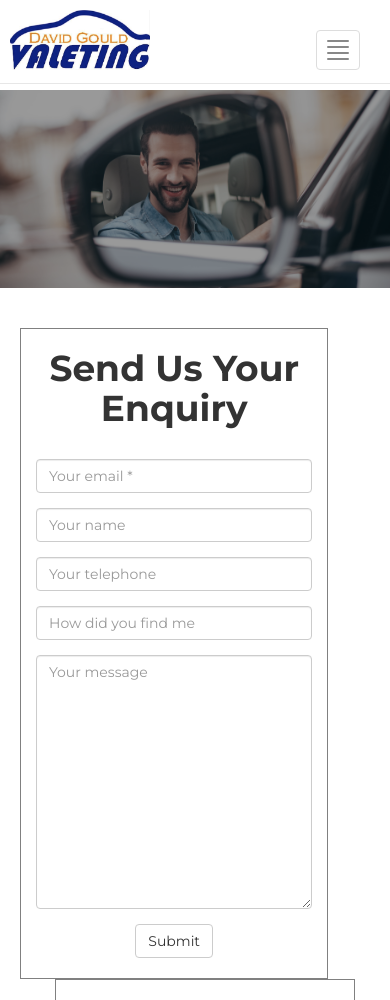
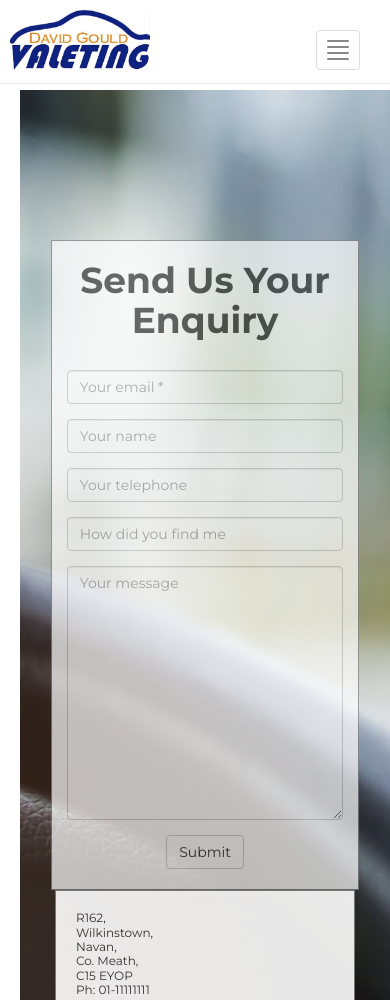
Before and after one commit to wolfenchic/valet_prj, a Django app: page /accounts/contact/ in a window 390 px wide; the page is wider, and only the part inside the window is pictured. Shown: the top 1000 px of that part. Run offline with Django 3.2, Linux system fonts and the light colour scheme; some libraries are stand-ins or nearby versions.

Commit message:
Restyled contact page

```diff
--- a/accounts/templates/accounts/contact.html
+++ b/accounts/templates/accounts/contact.html
@@ -1,25 +1,4 @@
 {% extends "base.html" %} {% load staticfiles %} {% load bootstrap_tags %} {% block content %}
-
-<br>
-<br>
-<section id="contactImage" class="bg-dark">
-    <div class="container-fluid">
-        <div class="row max-viewport align-items-center">
-            <div class="col-12">
-                <div class="row">
-                    <img class="img-responsive banner" src="{% static 'home/images/carview.jpg' %}"></img>
-                    <div class="contactText">
-                        <p class="contactText">
-                           <h1>Contact Us</h1>
-
-                            Make your car happy<br>
-                            Drop us a line</p>
-                    </div>
-                </div>
-            </div>
-        </div>
-    </div>
-</section>
 
 <br>
 <br>
@@ -27,7 +6,7 @@
   <section id="contact" class="p-5 bg-dark">
         <div class="container">
             <div class="row contactRow">
-                <div class="col-sm-6 col-lg-6 col-xs-10 formSection text-center">
+                <div class="col-sm-6 col-lg-6 col-xs-10 col-xs-offset-1 formSection text-center">
                     <h1 class="formHeader">Send Us Your Enquiry</h1>
                     <br>
                     <form class="myForm" onsubmit="openModal()" action="https://formspree.io/wolfe.nichola@gmail.com" method="POST">
--- a/home/static/home/style.css
+++ b/home/static/home/style.css
@@ -180,6 +180,8 @@
     margin-left: 20px;
     margin-bottom: 20px;
     border: 1px solid gray;
+    background-color: white;
+    opacity: 0.9;
 }
 
 .mapParagraph {
@@ -190,8 +192,16 @@
 #contact {
     margin-left: 20px;
 }
+
+.contactRow {
+    margin-top: 50px;
+    padding-top: 100px;
+    padding-bottom : 100px;
+}
 .formSection {
     border: 1px solid gray;
+    background-color: white;
+    opacity: 0.7;
 }
 
 .myForm {
@@ -294,6 +304,10 @@
   padding-bottom: 100px;
 
 }
+
+#contact {
+    background-image: url(./images/phone.jpg)
+}
 @media only screen and (max-width: 768px) {
     .contactText {
         font-size: 2rem;
```
Also changed, not shown: home/static/home/images/phone.jpg (added).
